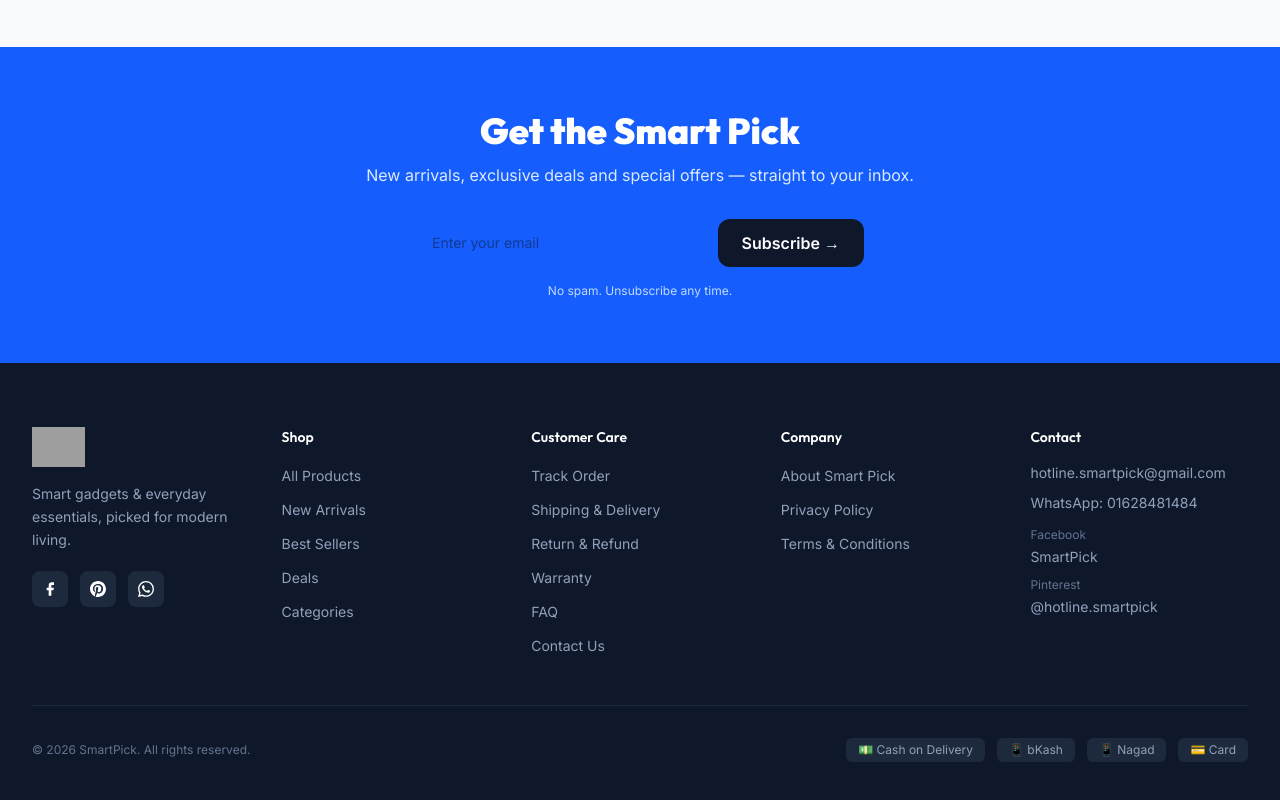
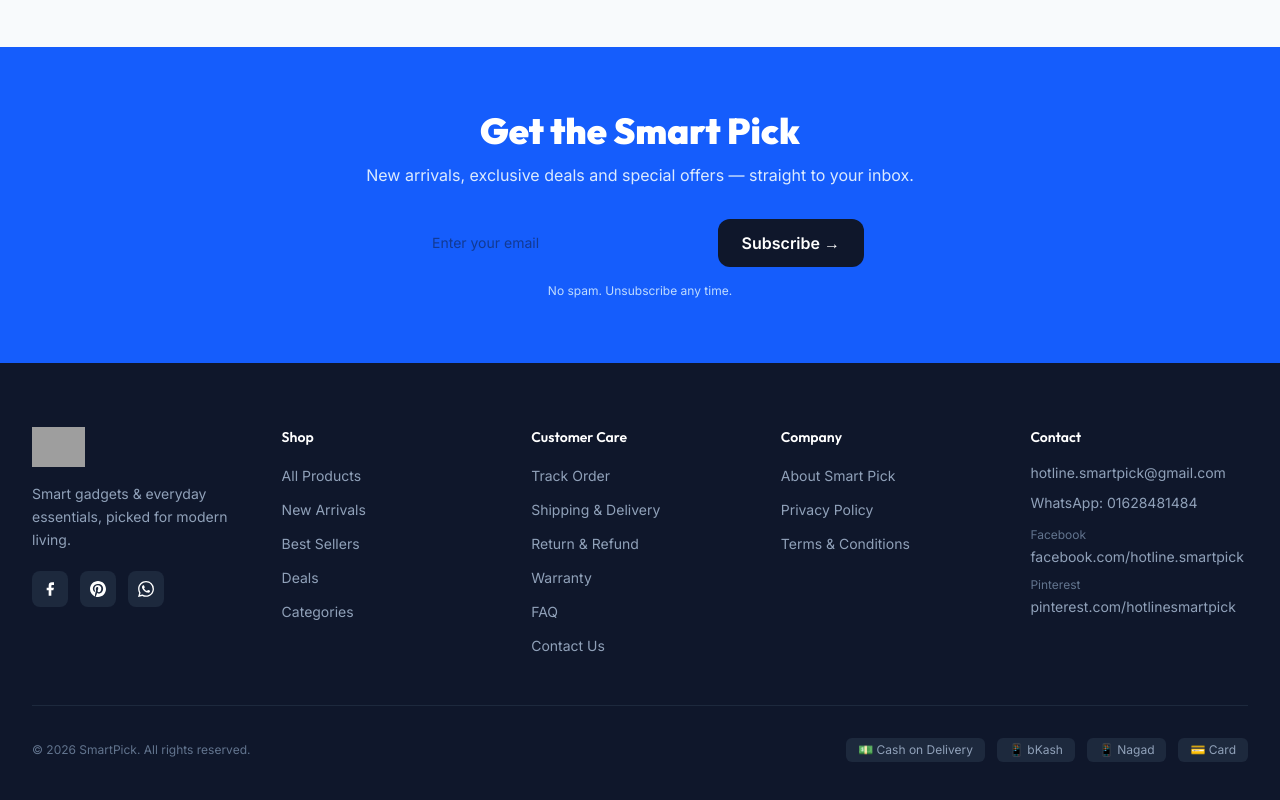
Before and after one commit to fuadkajol/Smart-Pick-e-commerce-website, a React (Vite) app: page / in a window 1280 px wide. Shown: the part 6303-7103 px from the top of the page. Built offline with nearby package versions, Linux system fonts and the light colour scheme; grey boxes are pictures that could not be loaded; the HTML template or start-up script is replaced by a standard one.

Commit message:
Update Footer.tsx

```diff
--- a/src/components/Footer.tsx
+++ b/src/components/Footer.tsx
@@ -202,7 +202,7 @@ export default function Footer() {
                   rel="noopener noreferrer"
                   className="hover:text-white transition-colors"
                 >
-                  SmartPick
+                  facebook.com/hotline.smartpick
                 </a>
               </li>
               <li>
@@ -213,7 +213,7 @@ export default function Footer() {
                   rel="noopener noreferrer"
                   className="hover:text-white transition-colors"
                 >
-                  @hotline.smartpick
+                  pinterest.com/hotlinesmartpick
                 </a>
               </li>
             </ul>
```
